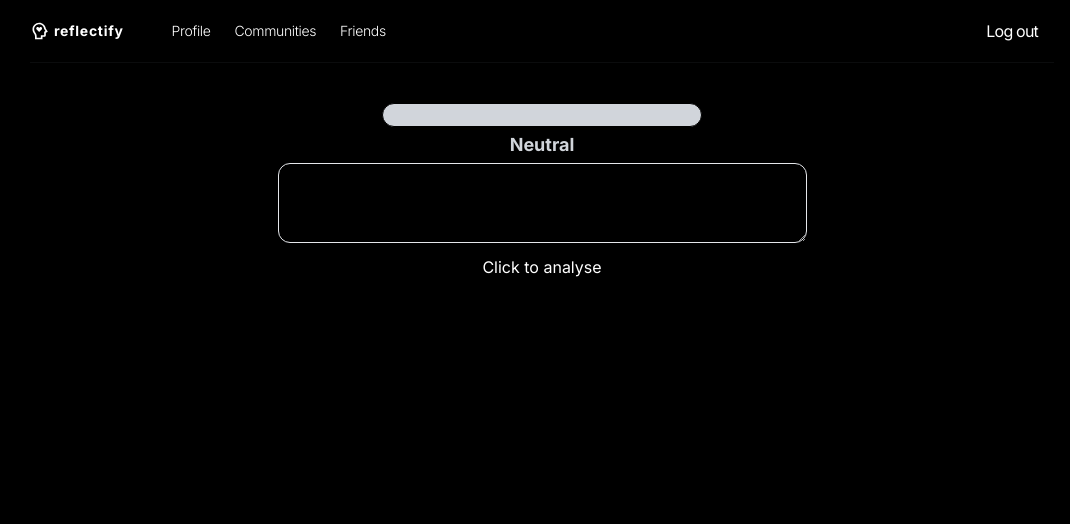
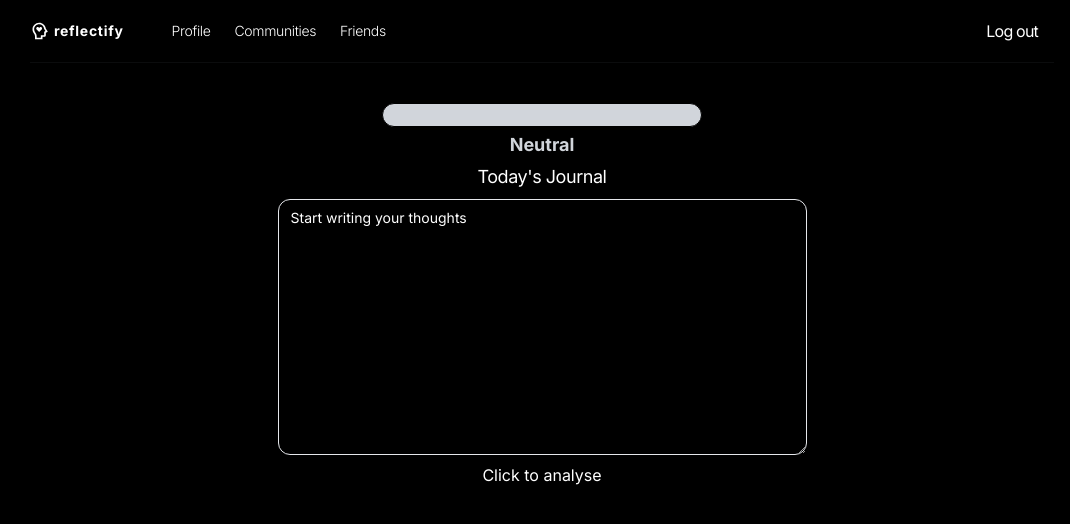
Before and after one commit to rafeturegen/reflectify, a Next.js app: page /dashboard in a window 1280 px wide. Shown: the top 524 px of the page, without its empty margins (98-1168 px from the left). Built offline with nearby package versions, Linux system fonts and the light colour scheme; no server answers; sample sign-in values are in the browser's storage; a web font is replaced by a local one.

Commit message:
finish moodbar logic

```diff
--- a/app/dashboard/page.tsx
+++ b/app/dashboard/page.tsx
@@ -13,28 +13,36 @@ export default function Home() {
   const [user, loading] = useAuthState(auth);
   const router = useRouter();
   const [isCheckingAuth, setIsCheckingAuth] = useState(true);
+  const [journal, setJournal] = useState<string>("");
+  const [emotion, setEmotion] = useState<Emotion>('Neutral');
 
-  const [emotion, setEmotion] = useState<Emotion>('Neutral');
-  async function analyseJournal(journal:string){
+  async function handleJournalSubmit (event:React.FormEvent){
+    event.preventDefault()
     try {
-      const response = await fetch("/api/analyseJournal",{
+      const response = await fetch("/api/analyseJournal", {
         method:"POST",
         headers:{
           "Content-Type":"application/json"
         },
-      body:JSON.stringify({journalEntry:journal})
-    });
+        body:JSON.stringify({ journalEntry:journal })
+      })
+
       if(!response.ok){
-      throw new Error("Failed to analyze journal.")
-    }
-    const data = await response.json();
-    setEmotion(data.moodAnalysis);
-    } catch (error) {
-      console.error('Error fetching mood analysis:', error);
+        console.log("Failed to analyze the journal")
+        return;
       }
 
+      const data = await response.json();
 
+      if(data.moodAnalysis){
+        setEmotion(data.moodAnalysis);
       }
+
+    } catch (error) {
+      console.error("Error:", error)
+    }
+  }
+
 
   useEffect(() => {
     if (!loading) {
@@ -49,14 +57,16 @@ export default function Home() {
   if (loading || isCheckingAuth) {
     return <div>Loading...</div>;
   }
-  console.log({user})
 
   return (
     <main>
       <DashboardHeader />
       <MoodBar emotion={emotion}/>
-      <Journal analyse={analyseJournal}/>
-
+      <Journal
+        journal={journal}
+        setJournal={setJournal}
+        onSubmit={handleJournalSubmit}
+      />
     </main>
   );
 }
--- a/components/dashboard/Journal.tsx
+++ b/components/dashboard/Journal.tsx
@@ -3,23 +3,23 @@
 import React, { useState } from 'react'
 import { Textarea } from '../ui/textarea';
 
-interface JournalProps {
-    analyse: (journal:string) => void;
-  }
+interface JournalProps{
+  journal:string,
+  setJournal:(value:string) => void,
+  onSubmit:(event:React.FormEvent) => void,
+}
 
-export default function Journal({analyse}: JournalProps) {
 
-  const [journal, setJournal] = useState<string>("");
+export default function Journal({ journal, onSubmit, setJournal } : JournalProps) {
   return (
     <section className='max-w-5xl mx-auto'>
       <div className='flex flex-col items-center gap-2'>
-
-        <div className='w-[529px]'>
-          <Textarea className='border border-gray-200 rounded-xl hover:border-2 text-white' value={journal} onChange={(e) => {setJournal(e.target.value)}} />
-        </div>
-        <button onClick={() => {analyse(journal)}} className='text-white px-3 py-1 rounded-[0.35rem] hover:border hover:border-amber-300'>Click to analyse</button>
+        <h2 className='text-white text-lg tracking-tight'>Today's Journal</h2>
+        <form onSubmit={onSubmit} className='flex flex-col justify-center gap-1'>
+          <Textarea placeholder='Start writing your thoughts' className='border border-gray-200 rounded-xl hover:border-2 text-white w-[361px] md:w-[529px] min-h-64' value={journal} onChange={(e) => {setJournal(e.target.value)}} />
+          <button type='submit' className='text-white px-3 py-1 rounded-[0.35rem] hover:border hover:border-gray-200'>Click to analyse</button>
+        </form>
       </div>
-
     </section>
   )
 }
--- a/components/dashboard/MoodBar.tsx
+++ b/components/dashboard/MoodBar.tsx
@@ -2,7 +2,7 @@ import { useState } from "react";
 import { Emotion } from "@/lib/types";
 
 interface MoodBarProps {
-    emotion: Emotion; // Define the type of the emotion prop
+    emotion: Emotion;
   }
 
 export default function MoodBar({emotion}:MoodBarProps){
--- a/lib/connectMongo.ts
+++ b/lib/connectMongo.ts
@@ -2,7 +2,7 @@ import mongoose from "mongoose"
 
 export default async function connectMongo(){
 
-    const uri = await process.env.MONGO_URI as string;
+    const uri = process.env.MONGO_URI as string;
     try {
         await mongoose.connect(uri)
         console.log("Connected to Mongo")
```
Also changed, not shown: modal/journal.ts (added, +25 -0 lines). Lines whose indentation alone changed are shown as unchanged.
